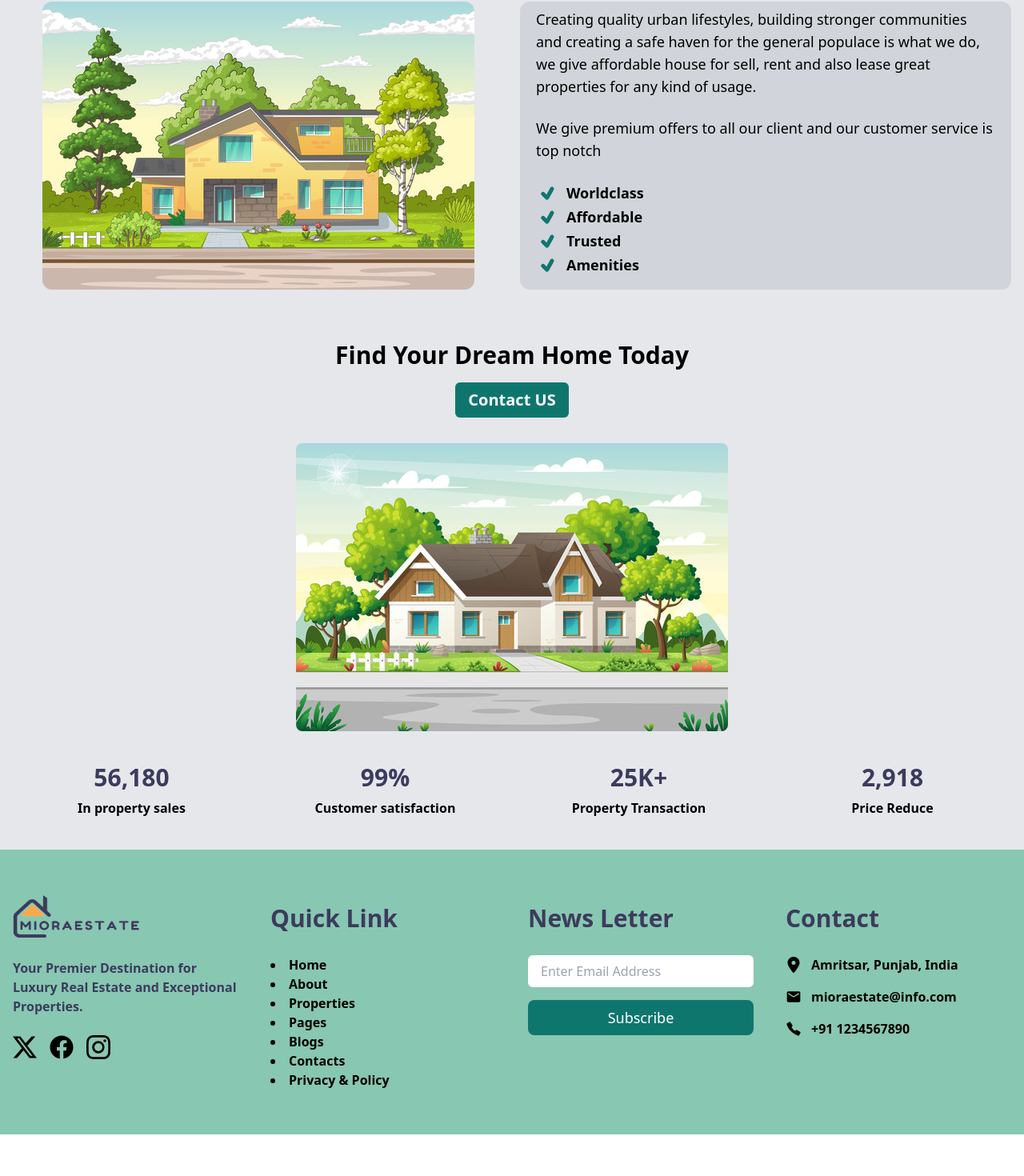
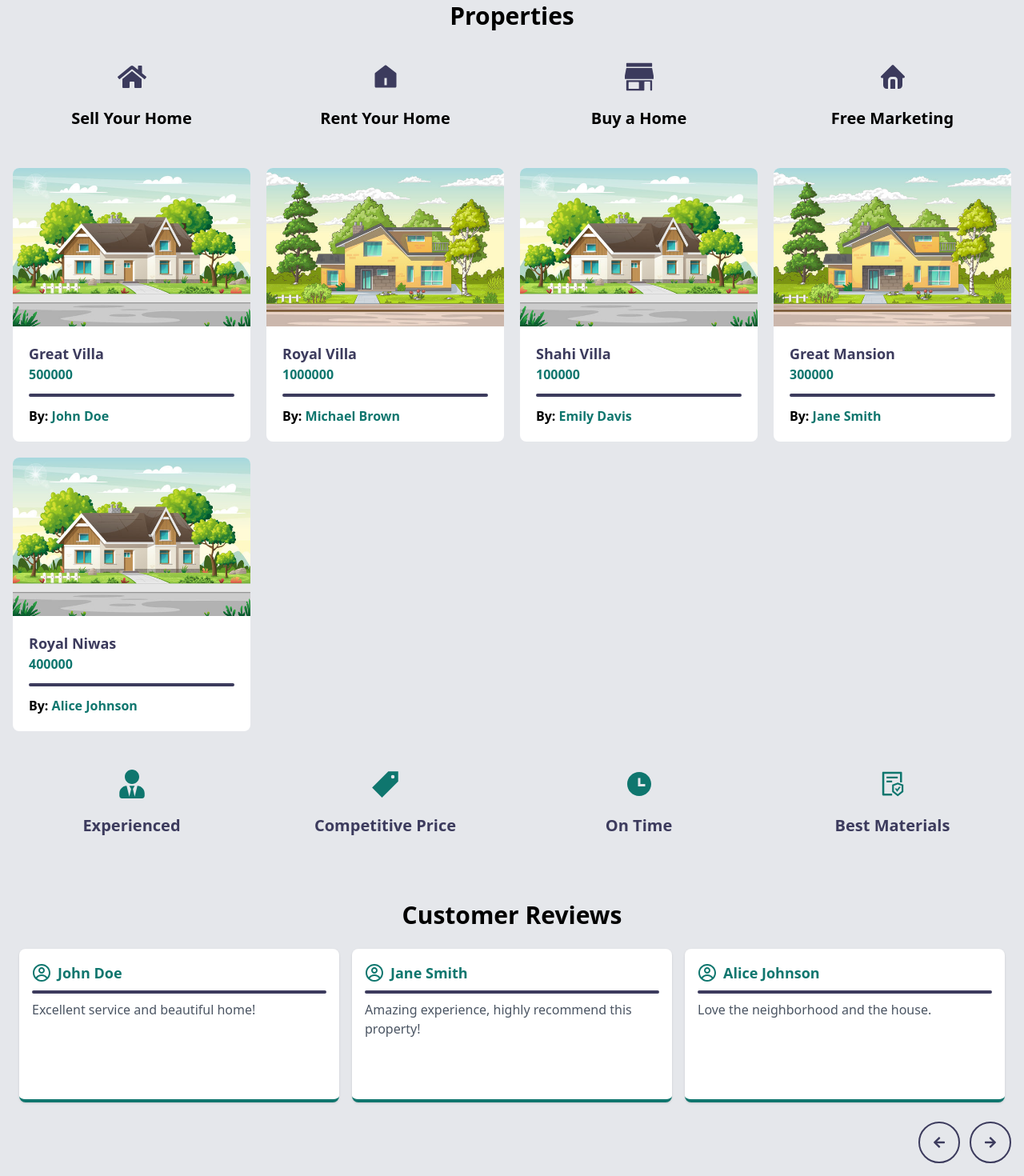
Before and after one commit to GillKaran23/Frontend-Projects, a React (Vite) app: page /miora in a window 1280 px wide. Shown: the part 126-1596 px from the top of the page at 80% size. Before the commit the page ends 1544 px from the top, so only its background shows below. Built offline with nearby package versions, Linux system fonts and the light colour scheme.

Commit message:
Work in Miora

```diff
--- a/src/HomeScreen.jsx
+++ b/src/HomeScreen.jsx
@@ -9,7 +9,7 @@ let HomeScreen = () => {
             img: pizzalogo,
             link: "/pizzie/"
         },{
-            id: 1,
+            id: 2,
             img: mioralogo,
             link: "/miora/"
         },
--- a/src/MioraHomeScreen.jsx
+++ b/src/MioraHomeScreen.jsx
@@ -1,11 +1,15 @@
+import CustomerReview from "./RealEstate/CustomerReview";
 import DreamHome from "./RealEstate/DreamHomeToday";
 import EstateFooter from "./RealEstate/Footer";
 import EstateNavbar from "./RealEstate/Navbar";
+import Properties from "./RealEstate/Properties";
 
 let MioraHomeScreen = ()=>{
     return(
         <>
         <EstateNavbar/>
+        <Properties/>
+        <CustomerReview/>
         <DreamHome/>
         <EstateFooter/>
         </>
--- a/src/PizzaComponents/about.jsx
+++ b/src/PizzaComponents/about.jsx
@@ -26,7 +26,7 @@ let PizzaAbout = () => {
                         {
                             aboutcard.map((value) => {
                                 return (
-                                    <div key={value.id} className="text-white text-center border-2 bg-gradient-to-b from-black to-gray-800 border-white p-5 rounded-xl w-56 mx-auto md:mx-0 cursor-pointer">
+                                    <div key={value.id} className="text-white text-center border-2 bg-gradient-to-b from-black to-gray-800 border-white p-5 rounded-xl w-56 mx-auto md:mx-0 cursor-pointer transform hover:scale-105 transition duration-300 ease-in-out">
                                         <div className="flex justify-center">
                                             {value.logo}
                                         </div>
--- a/src/PizzaComponents/home.jsx
+++ b/src/PizzaComponents/home.jsx
@@ -32,7 +32,7 @@ let PizzaHome = () => {
                         {
                             homecard.map((value) => {
                                 return (
-                                    <div key={value.id} className="text-white w-32 flex-shrink-0 text-center border-2 bg-gradient-to-b from-black to-gray-900 border-white p-4 rounded-2xl cursor-pointer">
+                                    <div key={value.id} className="transform hover:scale-105 transition duration-300 ease-in-out text-white w-32 flex-shrink-0 text-center border-2 bg-gradient-to-b from-black to-gray-900 border-white p-4 rounded-2xl cursor-pointer">
                                         <div className="flex justify-center">
                                             {value.logo}
                                         </div>
--- /dev/null
+++ b/src/RealEstate/CustomerReview.jsx
@@ -0,0 +1,53 @@
+import { useState } from 'react';
+import { CgProfile } from 'react-icons/cg';
+import { FaArrowLeft, FaArrowRight } from 'react-icons/fa';
+
+let CustomerReview = () => {
+  let [currentIndex, setCurrentIndex] = useState(0);
+
+  let reviews = [
+    { id: 1, name: "John Doe", review: "Excellent service and beautiful home!" },
+    { id: 2, name: "Jane Smith", review: "Amazing experience, highly recommend this property!" },
+    { id: 3, name: "Alice Johnson", review: "Love the neighborhood and the house." },
+    { id: 4, name: "Michael Brown", review: "Best property in town, will consider buying again." },
+    { id: 5, name: "Emily Davis", review: "Friendly staff and great amenities." },
+    { id: 6, name: "David Wilson", review: "Perfect place for family living." }
+  ];
+
+  let handlePrev = () => {
+    setCurrentIndex((prevIndex) => (prevIndex === 0 ? reviews.length - 3 : prevIndex - 1));
+  };
+
+  let handleNext = () => {
+    setCurrentIndex((prevIndex) => (prevIndex === reviews.length - 3 ? 0 : prevIndex + 1));
+  };
+
+  return (
+    <div className="w-full bg-gray-200">
+      <div className="max-w-7xl mx-auto p-4 py-10">
+        <h1 className="text-center text-3xl font-semibold mb-4">Customer Reviews</h1>
+        <div className="flex overflow-hidden">
+          {reviews.slice(currentIndex, currentIndex + 3).map((review) => (
+            <div key={review.id} className="flex-none w-full sm:w-1/3 p-2 ">
+              <div className="border-b-4 border-teal-700 bg-white rounded-lg shadow p-4 h-48 transform hover:scale-105 transition duration-300 ease-in-out cursor-pointer">
+                <p className="text-lg font-bold text-teal-700 gap-2 flex items-center"><CgProfile className='text-2xl'/>{review.name}</p>
+                <hr className='border-2 border-estate-secondary mt-2 rounded'></hr>
+                <p className="mt-2 text-gray-600 overflow-hidden overflow-ellipsis">{review.review}</p>
+              </div>
+            </div>
+          ))}
+        </div>
+        <div className="flex gap-3 mt-4 justify-end">
+          <button onClick={handlePrev} className="text-estate-secondary border-2 border-estate-secondary hover:bg-estate-primary font-bold p-4 rounded-full">
+            <FaArrowLeft />
+          </button>
+          <button onClick={handleNext} className="text-estate-secondary border-2 border-estate-secondary hover:bg-estate-primary font-bold py-4 px-4 rounded-full">
+            <FaArrowRight />
+          </button>
+        </div>
+      </div>
+    </div>
+  );
+};
+
+export default CustomerReview;
--- a/src/RealEstate/DreamHomeToday.jsx
+++ b/src/RealEstate/DreamHomeToday.jsx
@@ -26,7 +26,7 @@ let DreamHome = () => {
         <>
             <div className="w-full bg-gray-200">
                 <div className="max-w-7xl mx-auto p-4 py-10">
-                    <div className="grid grid-cols-1 md:grid-cols-2 mb-16 gap-5">
+                    <div className="grid grid-cols-1 lg:grid-cols-2 mb-16 gap-5">
                         <img src={house2} className="rounded-xl mx-auto" alt="House"></img>
                         <div className="bg-gray-300 mx-auto px-5 py-2 rounded-xl text-lg">
                             <p className="mb-6">Creating quality urban lifestyles, building stronger communities and creating a safe haven for the general populace is what we do, we give affordable house for sell, rent and also lease great properties for any kind of usage.</p>
--- /dev/null
+++ b/src/RealEstate/Properties.jsx
@@ -0,0 +1,134 @@
+import { FaHome, FaUserTie } from "react-icons/fa";
+import { RiHome5Fill, RiTimeFill } from "react-icons/ri";
+import { SiHomeassistantcommunitystore } from "react-icons/si";
+import { TbHomeFilled } from "react-icons/tb";
+import house1 from "../assets/mioraimages/house1.jpg";
+import house2 from "../assets/mioraimages/house2.jpg";
+import { IoPricetagSharp } from "react-icons/io5";
+import { AiOutlineFileProtect } from "react-icons/ai";
+
+let Properties = () => {
+    let propertiesbenefits = [
+        {
+            id: 1,
+            head: <FaHome />,
+            text: "Sell Your Home"
+        }, {
+            id: 2,
+            head: <RiHome5Fill />,
+            text: "Rent Your Home"
+        }, {
+            id: 3,
+            head: <SiHomeassistantcommunitystore />,
+            text: "Buy a Home"
+        }, {
+            id: 4,
+            head: <TbHomeFilled />,
+            text: "Free Marketing"
+        },
+    ];
+    let propertiesfeatures = [
+        {
+            id: 1,
+            head: <FaUserTie/>,
+            text: "Experienced"
+        }, {
+            id: 2,
+            head: <IoPricetagSharp/>,
+            text: "Competitive Price"
+        }, {
+            id: 3,
+            head: <RiTimeFill/>,
+            text: "On Time"
+        }, {
+            id: 4,
+            head: <AiOutlineFileProtect />,
+            text: "Best Materials"
+        },
+    ];
+    let properties = [
+        {
+            id: 1,
+            image: house1,
+            name: "Great Villa",
+            price: 500000,
+            by: "John Doe"
+        }, {
+            id: 2,
+            image: house2,
+            name: "Royal Villa",
+            price: 1000000,
+            by: "Michael Brown"
+        }, {
+            id: 3,
+            image: house1,
+            name: "Shahi Villa",
+            price: 100000,
+            by: "Emily Davis"
+        }, {
+            id: 4,
+            image: house2,
+            name: "Great Mansion",
+            price: 300000,
+            by: "Jane Smith"
+        }, {
+            id: 5,
+            image: house1,
+            name: "Royal Niwas",
+            price: 400000,
+            by: "Alice Johnson"
+        },
+    ]
+    return (
+        <>
+            <div className="w-full bg-gray-200">
+                <div className="max-w-7xl mx-auto p-4 py-10">
+                    <h1 className="text-center text-3xl font-semibold mb-10">Properties</h1>
+                    <div className="grid grid-cols-2 md:grid-cols-4 gap-5 ">
+                        {propertiesbenefits.map((value) => {
+                            return (
+                                <div key={value.id} className="group text-center cursor-pointer">
+                                    <div className="flex justify-center">
+                                        <h1 className="group-hover:scale-110 transform ease-in-out duration-300 font-bold text-4xl mb-2 text-estate-secondary">{value.head}</h1>
+                                    </div>
+                                    <p className="font-semibold text-xl mt-3">{value.text}</p>
+                                </div>
+                            )
+                        })}
+                    </div>
+                    <div className="grid grid-cols-1 md:grid-cols-3 lg:grid-cols-4 gap-5 mt-12">
+                        {
+                            properties.map((value) => {
+                                return (
+                                    <div key={value.id} className="bg-white rounded-lg overflow-hidden">
+                                        <img src={value.image} alt="houses"></img>
+                                        <div className="p-5">
+                                            <h2 className="text-lg text-estate-secondary font-bold">{value.name}</h2>
+                                            <p className="text-base font-semibold text-teal-700">{value.price}</p>
+                                            <hr className="border-2 border-estate-secondary rounded-full mt-3 mb-3"></hr>
+                                            <p className="text-base font-bold text-teal-700"><span className="text-black">By:</span> {value.by}</p>
+                                        </div>
+                                    </div>
+                                )
+                            })
+                        }
+                    </div>
+                    <div className="grid grid-cols-2 md:grid-cols-4 gap-5 mt-12">
+                        {propertiesfeatures.map((value) => {
+                            return (
+                                <div key={value.id} className="group text-center cursor-pointer">
+                                    <div className="flex justify-center">
+                                        <h1 className="group-hover:scale-110 transform ease-in-out duration-300 font-bold text-4xl mb-2 text-teal-700">{value.head}</h1>
+                                    </div>
+                                    <p className="font-semibold text-estate-secondary text-xl mt-3">{value.text}</p>
+                                </div>
+                            )
+                        })}
+                    </div>
+                </div>
+
+            </div>
+        </>
+    );
+}
+export default Properties;
```
Also changed, not shown: src/PizzaComponents/pizzatypes.jsx (+6 -6 lines).
